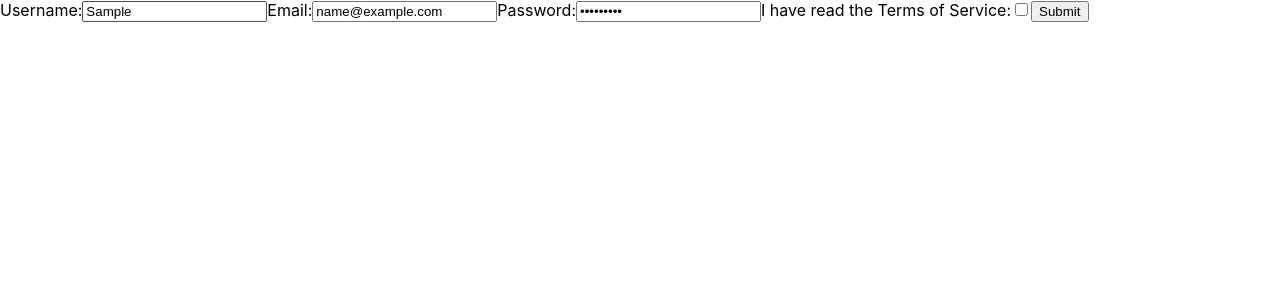
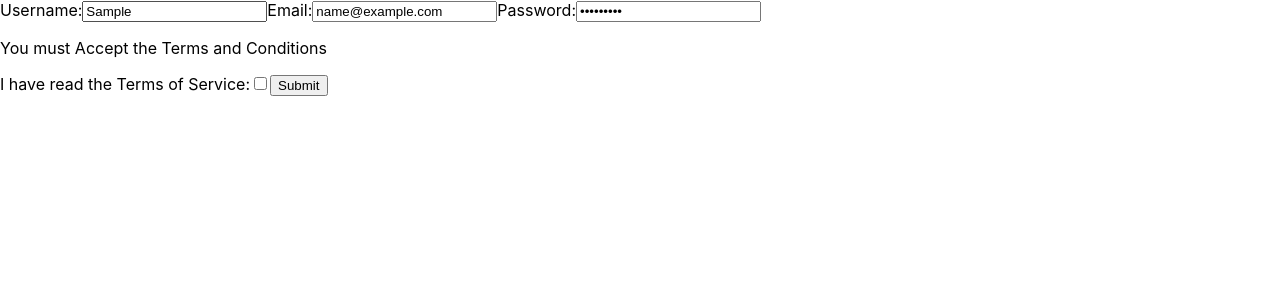
Before and after one commit to lorenzosimpson/user-onboarding, a React (Create React App) app: page / in a window 1280 px wide. Both pictures are taken after typing "Sample", "name@example.com", "Sample123" into the empty fields and a click on the button "Submit". Shown: the top 300 px of the page. Built offline with nearby package versions, Linux system fonts and the light colour scheme.

Commit message:
Adds error for ignoring tos

```diff
--- a/src/components/Form.js
+++ b/src/components/Form.js
@@ -39,6 +39,7 @@ const UserForm = ({values, errors, touched}) => {
 
                 {/* terms of service checkbox: */}
                 <label>
+                {errors.tos && (<p>{errors.tos}</p>)}
                     I have read the Terms of Service:
                     <Field
                     type='checkbox'
@@ -71,7 +72,7 @@ const FormikUserForm = withFormik({
         password: Yup.string().min(6, 'Password must be at least 6 characters').required('You must have a password'),
         tos: Yup
               .boolean()
-              .oneOf([true], 'Must Accept Terms and Conditions'),
+              .oneOf([true], 'You must Accept the Terms and Conditions'),
     }),
 
     handleSubmit(values) {
```
